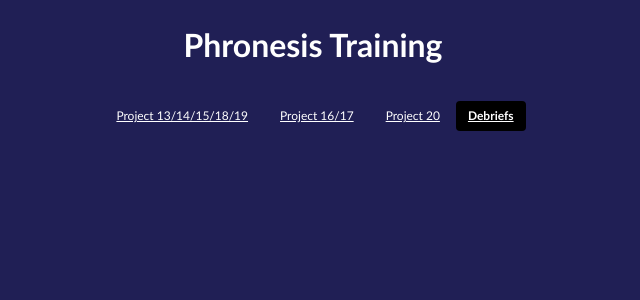
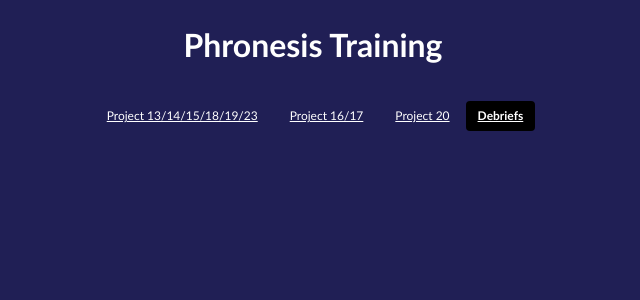
Before and after one commit to ZengJunyong/phronesis-training-john-junyong, a Vue app: page / in a window 1280 px wide. Shown: the top 300 px of the page, without its empty margins (327-967 px from the left). Built offline with nearby package versions, Linux system fonts and the light colour scheme.

Commit message:
add project 23 link

```diff
--- a/src/App.vue
+++ b/src/App.vue
@@ -9,7 +9,7 @@ import {RouterLink, RouterView} from 'vue-router'
     <div class="wrapper">
 
       <nav>
-        <RouterLink to="/project13">Project 13/14/15/18/19</RouterLink>
+        <RouterLink to="/project13">Project 13/14/15/18/19/23</RouterLink>
         <RouterLink to="/project16">Project 16/17</RouterLink>
         <RouterLink to="/project20">Project 20</RouterLink>
         <RouterLink to="/debriefs"
```
